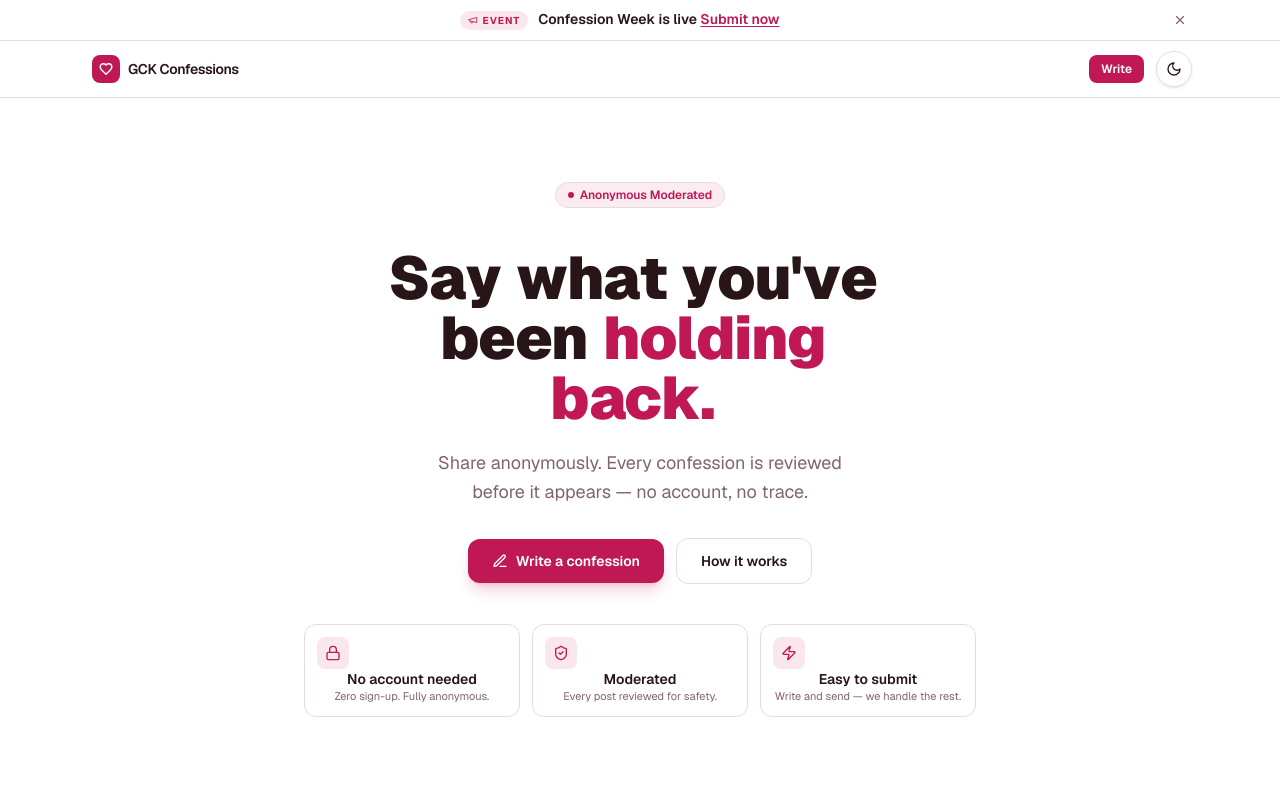
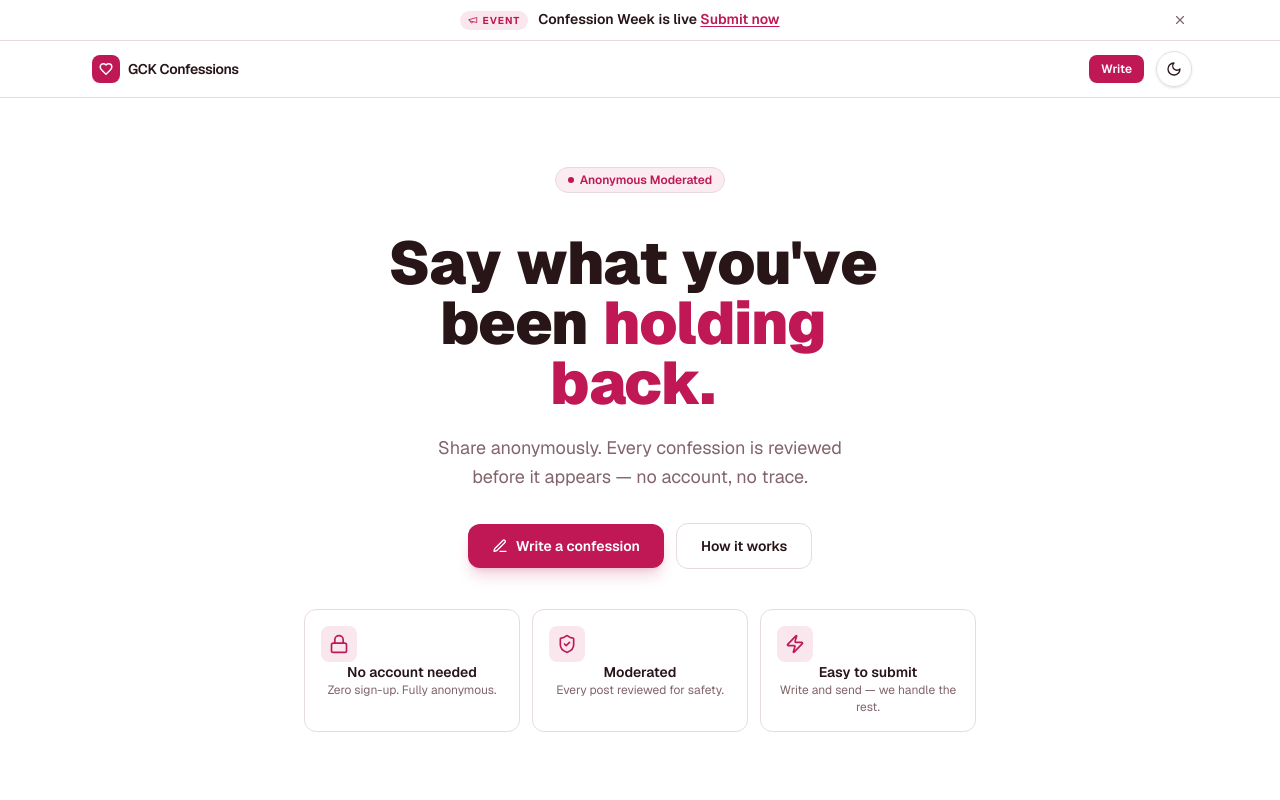
Before and after one commit to RexSixT9/gckconfessions, a Next.js app: page / in a window 1280 px wide. Shown: the top 800 px of the page. Built offline with nearby package versions, Linux system fonts and the light colour scheme.

Commit message:
feat: enhance TiltCard and icon styles for improved layout and accessibility

```diff
--- a/src/app/page.tsx
+++ b/src/app/page.tsx
@@ -76,17 +76,16 @@ export default function Home() {
             ].map(({ icon: Icon, title, desc, span }) => (
               <TiltCard
                 key={title}
-                className={`flex flex-col items-center gap-1.5 rounded-xl border border-[hsl(var(--border))]/60 bg-[hsl(var(--card))]/60 px-3 py-3 text-center backdrop-blur-sm ${span}`}
+                className={`flex flex-col items-center gap-2 rounded-xl border border-[hsl(var(--border))]/60 bg-[hsl(var(--card))]/60 px-4 py-4 text-center backdrop-blur-sm ${span}`}
                 aria-label={title}
               >
-                <span className="flex h-8 w-8 items-center justify-center rounded-lg bg-[hsl(var(--accent))]/10">
-                  <Icon className="h-4 w-4 text-[hsl(var(--accent))]" />
+                <span className="flex h-9 w-9 items-center justify-center rounded-lg bg-[hsl(var(--accent))]/10">
+                  <Icon className="h-5 w-5 text-[hsl(var(--accent))]" aria-hidden="true" />
                 </span>
-                <p className="text-xs font-semibold text-[hsl(var(--foreground))] sm:text-sm">{title}</p>
-                <p className="hidden text-[11px] leading-snug text-[hsl(var(--muted-foreground))] sm:block">{desc}</p>
+                <p className="text-sm font-semibold text-[hsl(var(--foreground))]">{title}</p>
+                <p className="hidden text-xs leading-snug text-[hsl(var(--muted-foreground))] sm:block">{desc}</p>
               </TiltCard>
-            )
-            )}
+            ))}
           </div>
         </section>
 
@@ -163,7 +162,7 @@ export default function Home() {
 
                     {/* icon */}
                     <span className="flex h-10 w-10 items-center justify-center rounded-xl bg-[hsl(var(--accent))]/10 transition-all duration-200 group-hover:scale-110 group-hover:bg-[hsl(var(--accent))]/25">
-                      <Icon className="h-4.5 w-4.5 text-[hsl(var(--accent))]" />
+                      <Icon className="h-6 w-6 text-[hsl(var(--accent))]" aria-hidden="true" />
                     </span>
 
                     {/* text */}
```
